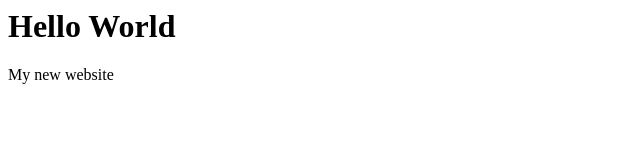
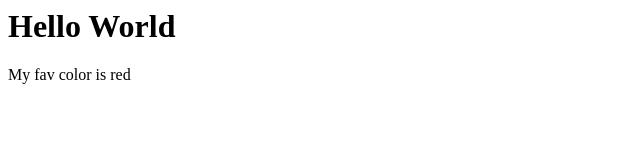
Before and after one commit to lordarioch316/cartoon-hero, a plain HTML site: page index.html in a window 1280 px wide. Shown: the full height of the page, 0-640 px from the left. Drawn offline with Linux system fonts and the light colour scheme.

Commit message:
Desc
Changed the para

```diff
--- a/index.html
+++ b/index.html
@@ -1,3 +1,3 @@
 <h1>Hello World</h1>
 
-<p>My new website</p>
+<p>My fav color is red</p>
```
